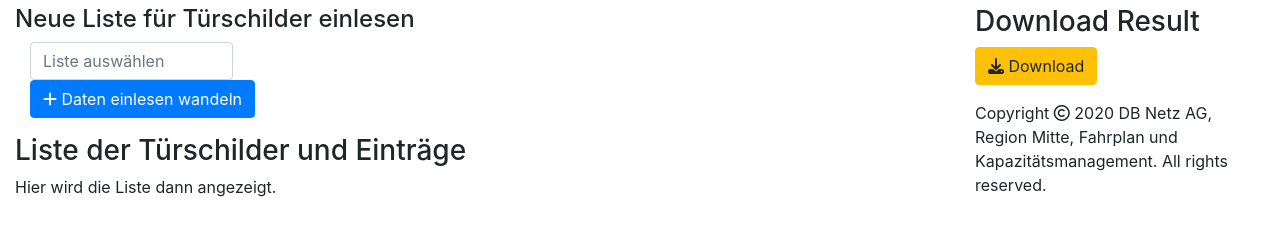
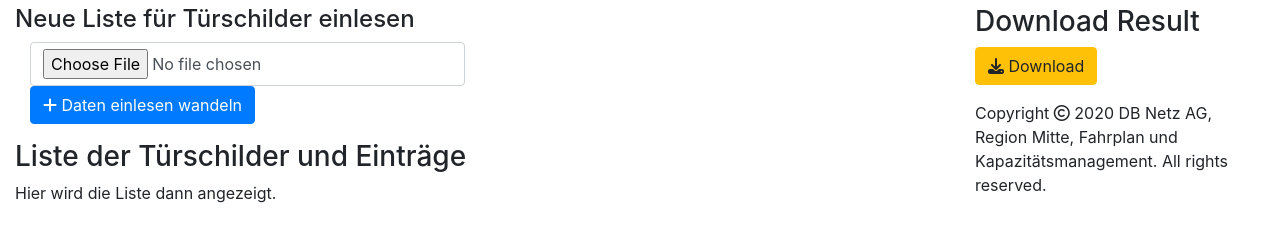
Before and after one commit to danielpoehle/doorplatewizard, a plain HTML site: page index.html in a window 1280 px wide. Shown: the part 51-292 px from the top of the page. Drawn offline with nearby package versions, Linux system fonts and the light colour scheme.

Commit message:
add file input csv to GUI

```diff
--- a/index.html
+++ b/index.html
@@ -38,9 +38,9 @@
             <div class="form-group">
 
               <h4>Neue Liste für Türschilder einlesen</h4>
-              <div class="col-md-3">
+              <div class="col-md-6">
 
-                <input type="text" class="form-control" ng-model="reportList.ZNr" placeholder="Liste auswählen">
+                <input type="file" class="form-control" ng-model="maList" accept=".csv" placeholder="Liste auswählen">
 
                 <button type="button" class="btn btn-primary" ng-click="reportList.addToList(reportList.ZNr);">
                   <i class="fas fa-plus"></i>
```
